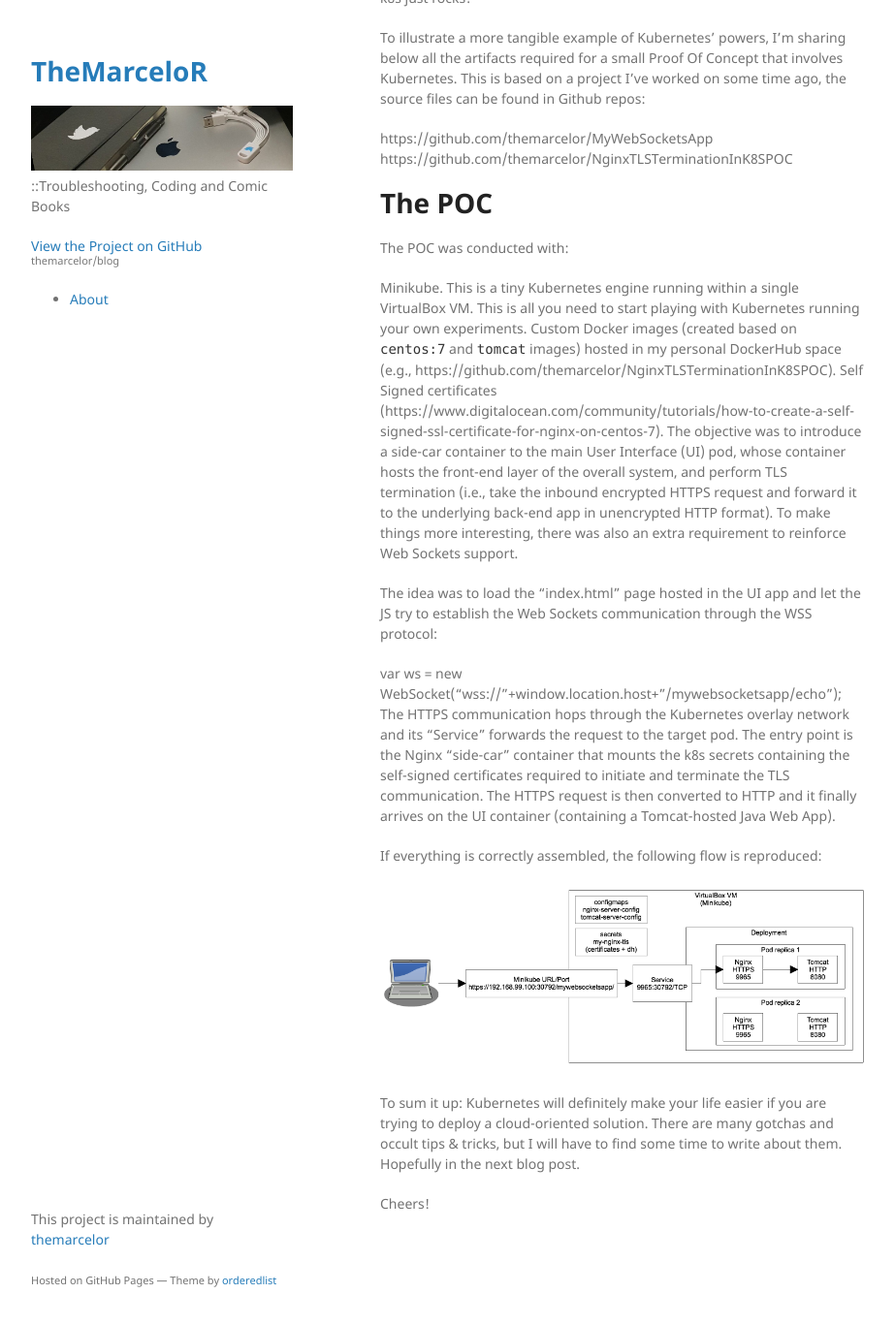
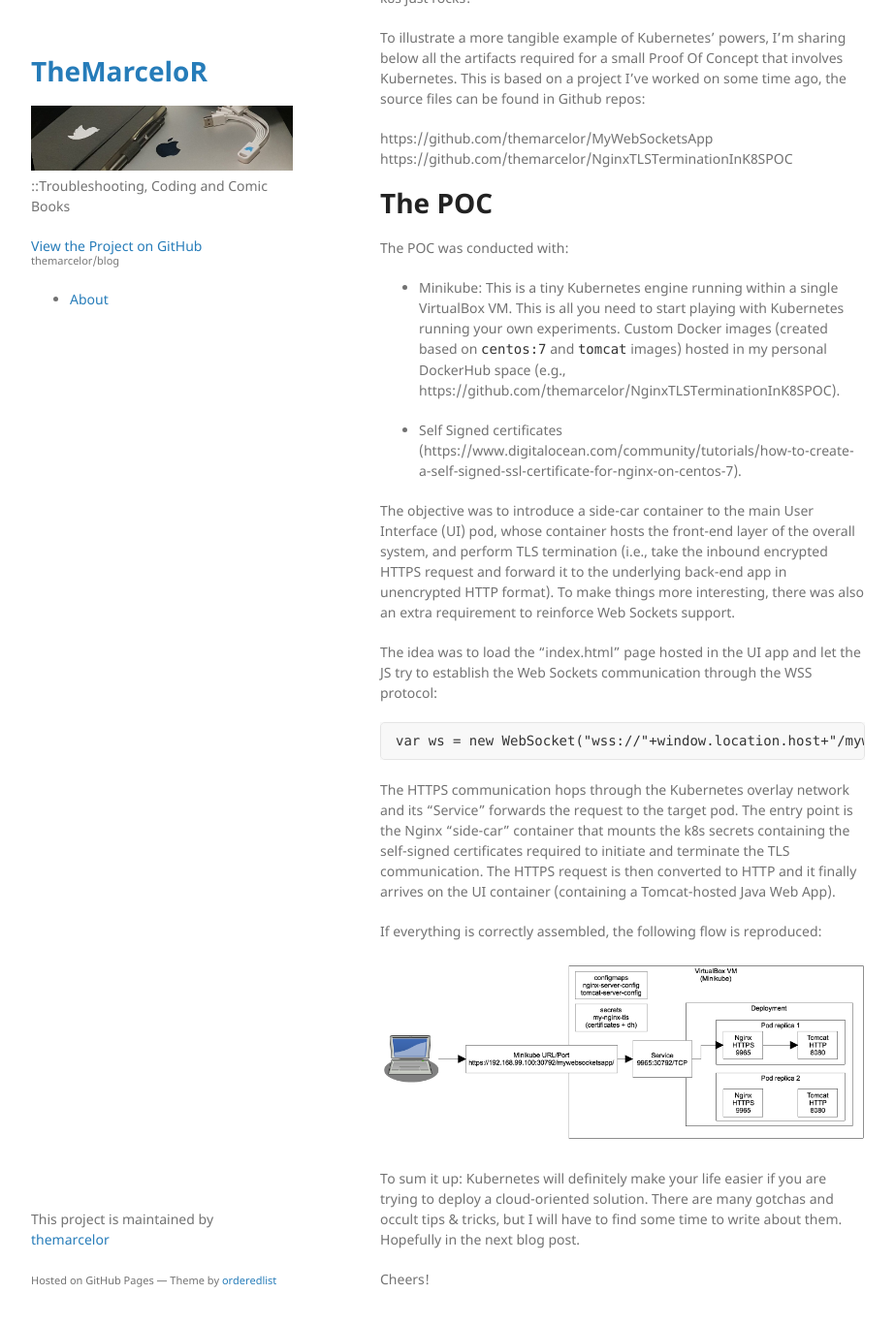
Before and after one commit to themarcelor/blog, a Jekyll site: the page built from _posts/2018-03-20-yet-another-kubernetes-blog-post.md, in a window 1280 px wide and 1400 px high, scrolled down 1441 px. Shown: the top 1367 px of the window at 97% size, without its empty margins (178-1101 px from the left). Built offline with Jekyll 4.4.1, drawn with Linux system fonts in a browser that asks for light colours; part of the change alters nothing that is shown.

Commit message:
fix imgs and tweak formatting

````diff
--- a/_posts/2018-03-20-yet-another-kubernetes-blog-post.md
+++ b/_posts/2018-03-20-yet-another-kubernetes-blog-post.md
@@ -35,14 +35,19 @@ https://github.com/themarcelor/NginxTLSTerminationInK8SPOC
 
 The POC was conducted with:
 
-Minikube. This is a tiny Kubernetes engine running within a single VirtualBox VM. This is all you need to start playing with Kubernetes running your own experiments.
+- Minikube: This is a tiny Kubernetes engine running within a single VirtualBox VM. This is all you need to start playing with Kubernetes running your own experiments.
 Custom Docker images (created based on `centos:7` and `tomcat` images) hosted in my personal DockerHub space (e.g., https://github.com/themarcelor/NginxTLSTerminationInK8SPOC).
-Self Signed certificates (https://www.digitalocean.com/community/tutorials/how-to-create-a-self-signed-ssl-certificate-for-nginx-on-centos-7).
+
+- Self Signed certificates (https://www.digitalocean.com/community/tutorials/how-to-create-a-self-signed-ssl-certificate-for-nginx-on-centos-7).
+
 The objective was to introduce a side-car container to the main User Interface (UI) pod, whose container hosts the front-end layer of the overall system, and perform TLS termination (i.e., take the inbound encrypted HTTPS request and forward it to the underlying back-end app in unencrypted HTTP format). To make things more interesting, there was also an extra requirement to reinforce Web Sockets support.
 
 The idea was to load the “index.html” page hosted in the UI app and let the JS try to establish the Web Sockets communication through the WSS protocol:
 
+```
 var ws = new WebSocket("wss://"+window.location.host+"/mywebsocketsapp/echo");
+```
+
 The HTTPS communication hops through the Kubernetes overlay network and its “Service” forwards the request to the target pod. The entry point is the Nginx “side-car” container that mounts the k8s secrets containing the self-signed certificates required to initiate and terminate the TLS communication. The HTTPS request is then converted to HTTP and it finally arrives on the UI container (containing a Tomcat-hosted Java Web App).
 
 If everything is correctly assembled, the following flow is reproduced:
````
Also changed, not shown: _posts/2011-01-23-old-generation-and-gc-logs.md (+2 -2 lines), _posts/2013-08-17-nashorn-jvm-monitoring-part-2.md (+0 -1 lines), _posts/2016-02-19-docker-docker-docker-dockerize-everything.md (+1 -2 lines).
